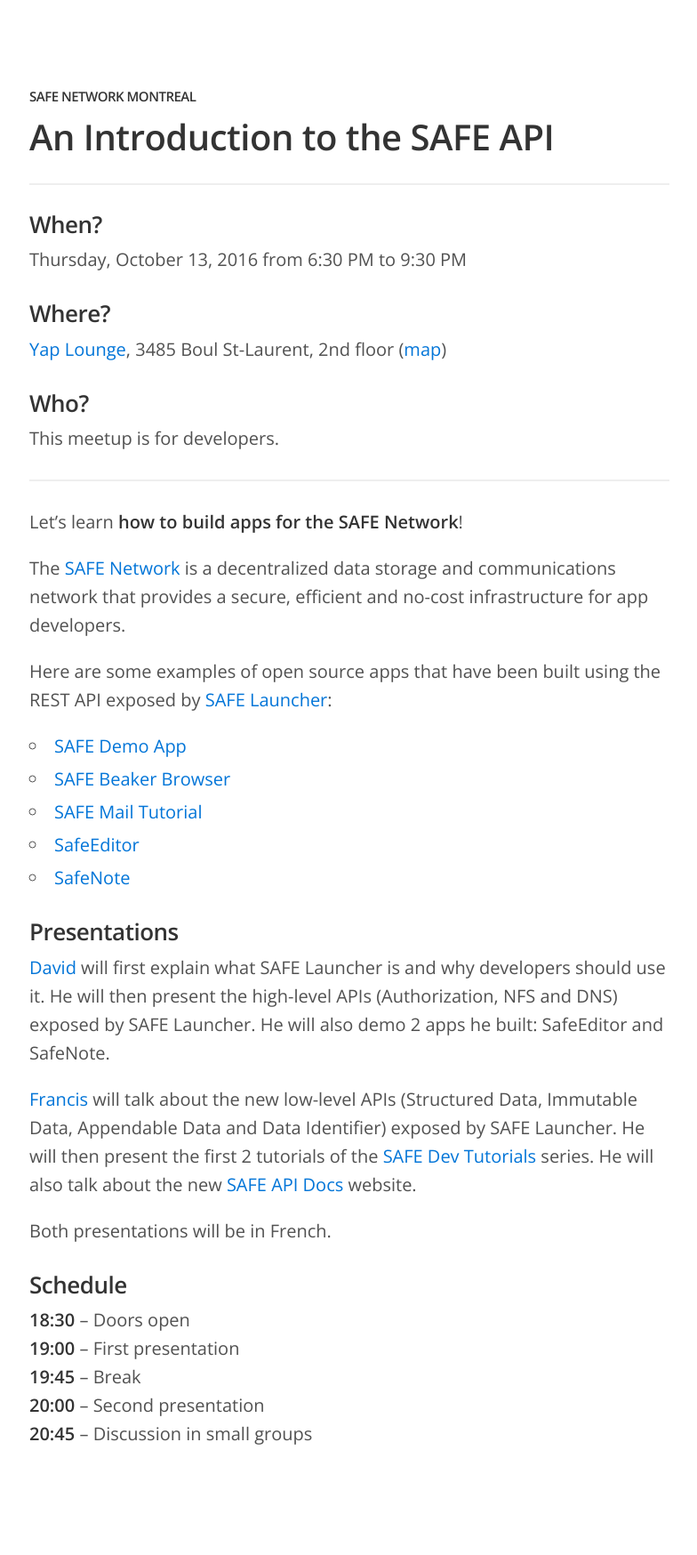
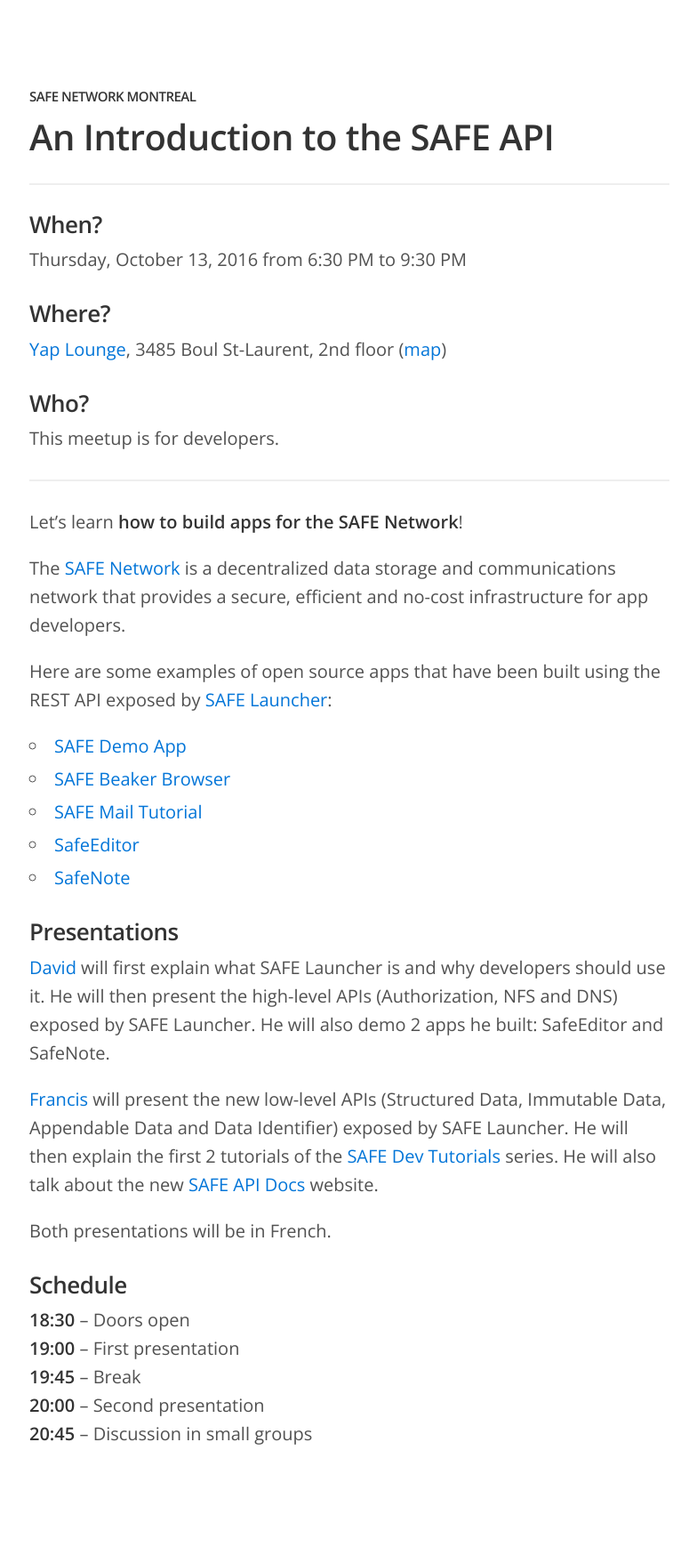
Before and after one commit to safenetwork/montreal.safenetwork.org, a Jekyll site: the page built from _posts/2016-10-13-an-introduction-to-the-safe-api.md, in a window 1280 px wide. Shown: the whole page at 89% size, without its empty margins (247-1031 px from the left). Built offline with Jekyll 4.4.1, drawn with Linux system fonts in a browser that asks for light colours.

Commit message:
minor change

```diff
--- a/_posts/2016-10-13-an-introduction-to-the-safe-api.md
+++ b/_posts/2016-10-13-an-introduction-to-the-safe-api.md
@@ -30,7 +30,7 @@
 
 [David](https://github.com/davidmtl) will first explain what SAFE Launcher is and why developers should use it. He will then present the high-level APIs (Authorization, NFS and DNS) exposed by SAFE Launcher. He will also demo 2 apps he built: SafeEditor and SafeNote.
 
-[Francis](https://github.com/frabrunelle) will talk about the new low-level APIs (Structured Data, Immutable Data, Appendable Data and Data Identifier) exposed by SAFE Launcher. He will then present the first 2 tutorials of the [SAFE Dev Tutorials](https://tutorials.safedev.org/) series. He will also talk about the new [SAFE API Docs](https://api.safedev.org/) website.
+[Francis](https://github.com/frabrunelle) will present the new low-level APIs (Structured Data, Immutable Data, Appendable Data and Data Identifier) exposed by SAFE Launcher. He will then explain the first 2 tutorials of the [SAFE Dev Tutorials](https://tutorials.safedev.org/) series. He will also talk about the new [SAFE API Docs](https://api.safedev.org/) website.
 
 Both presentations will be in French.
 
```
